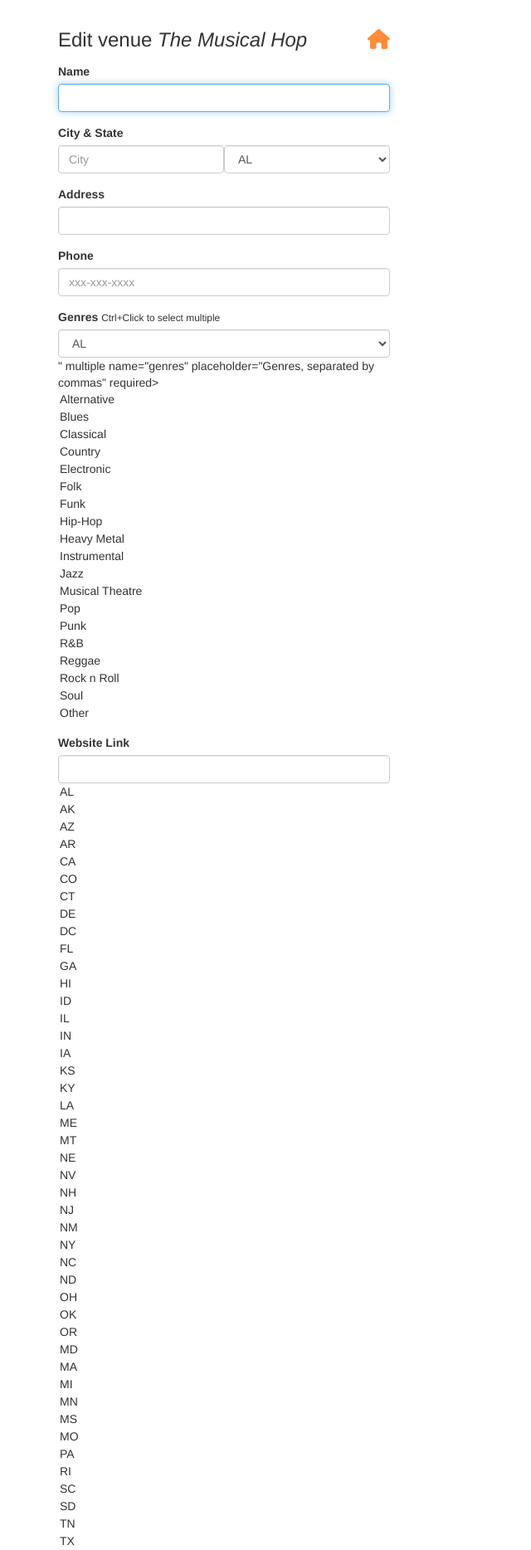
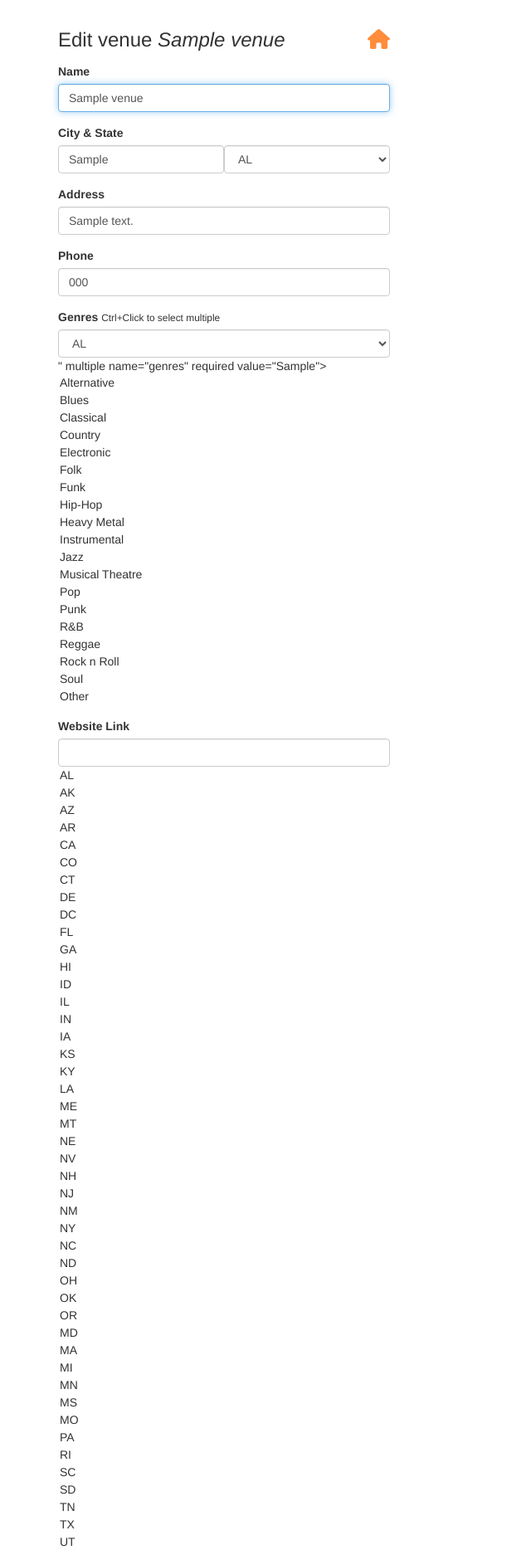
Before and after one commit to GerrardE/fyyur-app, a Flask app: page /venues/1/edit in a window 1280 px wide. Shown: the part 60-1928 px from the top of the page at 83% size, without its empty margins (0-640 px from the left). Run offline with Flask 2, Linux system fonts and the light colour scheme; tables that the repository leaves empty hold one stand-in row (values such as "Sample post"); parts of the project's set-up code (start-up, migrations or seed data) failed here and were passed over; some libraries are stand-ins or nearby versions.

Commit message:
Implement full app features

```diff
--- a/app.py
+++ b/app.py
@@ -24,6 +24,7 @@ moment = Moment(app)
 app.config.from_object('config')
 
 # TODO: connect to a local postgresql database
+# DONE
 # Initialize the flask migrate library
 db.init_app(app)
 migrate = Migrate(app, db)
@@ -80,7 +81,7 @@ def venues():
     cityRecords.append(cityRecord)
 
   data = cityRecords
-  # print(data)
+
   return render_template(
     'pages/venues.html',
     areas=data
@@ -108,40 +109,31 @@ def search_venues():
 def show_venue(venue_id):
   # shows the venue page with the given venue_id
   # TODO: replace with real venue data from the venues table, using venue_id
-  data1={
-    'id': 1,
-    'name': 'The Musical Hop',
-    'genres': ['Jazz', 'Reggae', 'Swing', 'Classical', 'Folk'],
-    'address': '1015 Folsom Street',
-    'city': 'San Francisco',
-    'state': 'CA',
-    'phone': '123-123-1234',
-    'website': 'https://www.themusicalhop.com',
-    'facebook_link': 'https://www.facebook.com/TheMusicalHop',
-    'seeking_talent': True,
-    'seeking_description': 'We are on the lookout for a local artist to play every two weeks. Please call us.',
-    'image_link': 'https://images.unsplash.com/photo-1543900694-133f37abaaa5?ixlib=rb-1.2.1&ixid=eyJhcHBfaWQiOjEyMDd9&auto=format&fit=crop&w=400&q=60',
-    'past_shows': [{
-      'artist_id': 4,
-      'artist_name': 'Guns N Petals',
-      'artist_image_link': 'https://images.unsplash.com/photo-1549213783-8284d0336c4f?ixlib=rb-1.2.1&ixid=eyJhcHBfaWQiOjEyMDd9&auto=format&fit=crop&w=300&q=80',
-      'start_time': '2019-05-21T21:30:00.000Z'
-    }],
-    'upcoming_shows': [],
-    'past_shows_count': 1,
-    'upcoming_shows_count': 0,
-  }
+  # DONE
 
   data = Venue.query.filter(Venue.id==venue_id).all()
-  data2 = Show.query.filter(Show.venue_id == venue_id).all()
+  shows = Show.query.filter(Show.venue_id == venue_id).all()
   past_shows = []
   upcoming_shows = []
 
-  for show in data2:
+  for show in shows:
+    show_artist = Artist.query.filter(Artist.id == show.artist_id).all()
     if show.start_time < datetime.now():
       showRecord = {
-        ''
+        'artist_id': show.artist_id,
+        'artist_name': show_artist[0].name,
+        'artist_image_link': show_artist[0].image_link,
+        'start_time': str(show.start_time)
       }
+      past_shows.append(showRecord)
+    else:
+      showRecord = {
+        'artist_id': show.artist_id,
+        'artist_name': show_artist[0].name,
+        'artist_image_link': show_artist[0].image_link,
+        'start_time': str(show.start_time)
+      }
+      upcoming_shows.append(showRecord)
 
   result = data[0]
   data={
@@ -157,15 +149,10 @@ def show_venue(venue_id):
     'seeking_talent': result.seeking_talent,
     'seeking_description': result.seeking_description,
     'image_link': result.image_link,
-    # 'past_shows': [{
-    #   'artist_id': s.artist_id,
-    #   'artist_name': s.artist_name,
-    #   'artist_image_link': s.artist_image_link,
-    #   'start_time': s.start_time
-    # }],
-    'upcoming_shows': [],
-    'past_shows_count': 1,
-    'upcoming_shows_count': 0,
+    'past_shows': past_shows,
+    'upcoming_shows': upcoming_shows,
+    'past_shows_count': len(past_shows),
+    'upcoming_shows_count': len(upcoming_shows)
   }
 
   return render_template('pages/show_venue.html', venue=data)
@@ -182,6 +169,7 @@ def create_venue_form():
 def create_venue_submission():
   # TODO: insert form data as a new Venue record in the db, instead
   # TODO: modify data to be the data object returned from db insertion
+  # DONE
   form = VenueForm()
   error = False
   # Declare and empty data dictionary to hold all retrieved variables
@@ -217,7 +205,7 @@ def create_venue_submission():
       seeking_description=data['seeking_description'],
       image_link=data['image_link']
       )
-    print(data)
+
     db.session.add(venue)
     # commit final changes and flash newly added venue on success
     db.session.commit()
@@ -237,10 +225,18 @@ def create_venue_submission():
 @app.route('/venues/<venue_id>', methods=['DELETE'])
 def delete_venue(venue_id):
   # TODO: Complete this endpoint for taking a venue_id, and using
+  # DONE
   # SQLAlchemy ORM to delete a record. Handle cases where the session commit could fail.
 
   # BONUS CHALLENGE: Implement a button to delete a Venue on a Venue Page, have it so that
   # clicking that button delete it from the db then redirect the user to the homepage
+  try:
+    Venue.query.filter_by(id=venue_id).delete()
+    db.session.commit()
+  except:
+    db.session.rollback()
+  finally:
+    db.session.close()
   return None
 
 #  Artists
@@ -248,109 +244,88 @@ def delete_venue(venue_id):
 @app.route('/artists')
 def artists():
   # TODO: replace with real data returned from querying the database
-  data=[{
-    'id': 4,
-    'name': 'Guns N Petals',
-  }, {
-    'id': 5,
-    'name': 'Matt Quevedo',
-  }, {
-    'id': 6,
-    'name': 'The Wild Sax Band',
-  }]
+  # DONE
+
+  results = Artist.query.all()
+  artistRecords = []
+
+  for artist in results:
+    records = {
+      'id': artist.id,
+      'name': artist.name,
+    }
+    artistRecords.append(records)
+
+  data = artistRecords
+
   return render_template('pages/artists.html', artists=data)
 
 @app.route('/artists/search', methods=['POST'])
 def search_artists():
   # TODO: implement search on artists with partial string search. Ensure it is case-insensitive.
-  # seach for 'A' should return 'Guns N Petals', 'Matt Quevado', and 'The Wild Sax Band'.
-  # search for 'band' should return 'The Wild Sax Band'.
-  response={
-    'count': 1,
-    'data': [{
-      'id': 4,
-      'name': 'Guns N Petals',
-      'num_upcoming_shows': 0,
-    }]
+  # DONE
+
+  # get the search term
+  term = request.form['search_term']
+
+  # query the database for like results and send the response
+  data = Artist.query.filter(Artist.name.like('%'+term+'%')).all()
+  response = {
+    'count': len(data),
+    'data': data
   }
+
   return render_template('pages/search_artists.html', results=response, search_term=request.form.get('search_term', ''))
 
 @app.route('/artists/<int:artist_id>')
 def show_artist(artist_id):
   # shows the venue page with the given venue_id
   # TODO: replace with real venue data from the venues table, using venue_id
-  data1={
-    'id': 4,
-    'name': 'Guns N Petals',
-    'genres': ['Rock n Roll'],
-    'city': 'San Francisco',
-    'state': 'CA',
-    'phone': '326-123-5000',
-    'website': 'https://www.gunsnpetalsband.com',
-    'facebook_link': 'https://www.facebook.com/GunsNPetals',
-    'seeking_venue': True,
-    'seeking_description': 'Looking for shows to perform at in the San Francisco Bay Area!',
-    'image_link': 'https://images.unsplash.com/photo-1549213783-8284d0336c4f?ixlib=rb-1.2.1&ixid=eyJhcHBfaWQiOjEyMDd9&auto=format&fit=crop&w=300&q=80',
-    'past_shows': [{
-      'venue_id': 1,
-      'venue_name': 'The Musical Hop',
-      'venue_image_link': 'https://images.unsplash.com/photo-1543900694-133f37abaaa5?ixlib=rb-1.2.1&ixid=eyJhcHBfaWQiOjEyMDd9&auto=format&fit=crop&w=400&q=60',
-      'start_time': '2019-05-21T21:30:00.000Z'
-    }],
-    'upcoming_shows': [],
-    'past_shows_count': 1,
-    'upcoming_shows_count': 0,
+  # DONE
+
+  data = Artist.query.filter(Artist.id==artist_id).all()
+  shows = Show.query.filter(Show.artist_id == artist_id).all()
+  past_shows = []
+  upcoming_shows = []
+
+  for show in shows:
+    show_venue = Venue.query.filter(Venue.id == show.venue_id).all()
+    if show.start_time < datetime.now():
+      showRecord = {
+        'venue_id': show.venue_id,
+        'venue_name': show_venue[0].name,
+        'venue_image_link': show_venue[0].image_link,
+        'start_time': str(show.start_time)
+      }
+      past_shows.append(showRecord)
+    else:
+      showRecord = {
+        'venue_id': show.venue_id,
+        'venue_name': show_venue[0].name,
+        'venue_image_link': show_venue[0].image_link,
+        'start_time': str(show.start_time)
+      }
+      upcoming_shows.append(showRecord)
+
+  result = data[0]
+  data={
+    'id': result.id,
+    'name': result.name,
+    'genres': result.genres,
+    'city': result.city,
+    'state': result.state,
+    'phone': result.phone,
+    'website': result.website,
+    'facebook_link': result.facebook_link,
+    'seeking_talent': result.seeking_venue,
+    'seeking_description': result.seeking_description,
+    'image_link': result.image_link,
+    'past_shows': past_shows,
+    'upcoming_shows': upcoming_shows,
+    'past_shows_count': len(past_shows),
+    'upcoming_shows_count': len(upcoming_shows)
   }
-  data2={
-    'id': 5,
-    'name': 'Matt Quevedo',
-    'genres': ['Jazz'],
-    'city': 'New York',
-    'state': 'NY',
-    'phone': '300-400-5000',
-    'facebook_link': 'https://www.facebook.com/mattquevedo923251523',
-    'seeking_venue': False,
-    'image_link': 'https://images.unsplash.com/photo-1495223153807-b916f75de8c5?ixlib=rb-1.2.1&ixid=eyJhcHBfaWQiOjEyMDd9&auto=format&fit=crop&w=334&q=80',
-    'past_shows': [{
-      'venue_id': 3,
-      'venue_name': 'Park Square Live Music & Coffee',
-      'venue_image_link': 'https://images.unsplash.com/photo-1485686531765-ba63b07845a7?ixlib=rb-1.2.1&ixid=eyJhcHBfaWQiOjEyMDd9&auto=format&fit=crop&w=747&q=80',
-      'start_time': '2019-06-15T23:00:00.000Z'
-    }],
-    'upcoming_shows': [],
-    'past_shows_count': 1,
-    'upcoming_shows_count': 0,
-  }
-  data3={
-    'id': 6,
-    'name': 'The Wild Sax Band',
-    'genres': ['Jazz', 'Classical'],
-    'city': 'San Francisco',
-    'state': 'CA',
-    'phone': '432-325-5432',
-    'seeking_venue': False,
-    'image_link': 'https://images.unsplash.com/photo-1558369981-f9ca78462e61?ixlib=rb-1.2.1&ixid=eyJhcHBfaWQiOjEyMDd9&auto=format&fit=crop&w=794&q=80',
-    'past_shows': [],
-    'upcoming_shows': [{
-      'venue_id': 3,
-      'venue_name': 'Park Square Live Music & Coffee',
-      'venue_image_link': 'https://images.unsplash.com/photo-1485686531765-ba63b07845a7?ixlib=rb-1.2.1&ixid=eyJhcHBfaWQiOjEyMDd9&auto=format&fit=crop&w=747&q=80',
-      'start_time': '2035-04-01T20:00:00.000Z'
-    }, {
-      'venue_id': 3,
-      'venue_name': 'Park Square Live Music & Coffee',
-      'venue_image_link': 'https://images.unsplash.com/photo-1485686531765-ba63b07845a7?ixlib=rb-1.2.1&ixid=eyJhcHBfaWQiOjEyMDd9&auto=format&fit=crop&w=747&q=80',
-      'start_time': '2035-04-08T20:00:00.000Z'
-    }, {
-      'venue_id': 3,
-      'venue_name': 'Park Square Live Music & Coffee',
-      'venue_image_link': 'https://images.unsplash.com/photo-1485686531765-ba63b07845a7?ixlib=rb-1.2.1&ixid=eyJhcHBfaWQiOjEyMDd9&auto=format&fit=crop&w=747&q=80',
-      'start_time': '2035-04-15T20:00:00.000Z'
-    }],
-    'past_shows_count': 0,
-    'upcoming_shows_count': 3,
-  }
-  data = list(filter(lambda d: d['id'] == artist_id, [data1, data2, data3]))[0]
+
   return render_template('pages/show_artist.html', artist=data)
 
 #  Update
@@ -358,53 +333,127 @@ def show_artist(artist_id):
 @app.route('/artists/<int:artist_id>/edit', methods=['GET'])
 def edit_artist(artist_id):
   form = ArtistForm()
+  data = Artist.query.get(artist_id)
+
   artist={
-    'id': 4,
-    'name': 'Guns N Petals',
-    'genres': ['Rock n Roll'],
-    'city': 'San Francisco',
-    'state': 'CA',
-    'phone': '326-123-5000',
-    'website': 'https://www.gunsnpetalsband.com',
-    'facebook_link': 'https://www.facebook.com/GunsNPetals',
-    'seeking_venue': True,
-    'seeking_description': 'Looking for shows to perform at in the San Francisco Bay Area!',
-    'image_link': 'https://images.unsplash.com/photo-1549213783-8284d0336c4f?ixlib=rb-1.2.1&ixid=eyJhcHBfaWQiOjEyMDd9&auto=format&fit=crop&w=300&q=80'
+    'id': data.id,
+    'name': data.name,
+    'genres': data.genres,
+    'city': data.city,
+    'state': data.state,
+    'phone': data.phone,
+    'website': data.website,
+    'facebook_link': data.facebook_link,
+    'seeking_venue': data.seeking_venue,
+    'seeking_description': data.seeking_description,
+    'image_link': data.image_link
   }
+
   # TODO: populate form with fields from artist with ID <artist_id>
   return render_template('forms/edit_artist.html', form=form, artist=artist)
 
 @app.route('/artists/<int:artist_id>/edit', methods=['POST'])
 def edit_artist_submission(artist_id):
   # TODO: take values from the form submitted, and update existing
+  # DONE
   # artist record with ID <artist_id> using the new attributes
+  error = False
+  # Retrieve existing artist variables
+  data = Artist.query.get(artist_id)
+
+  try:
+    # for each form data, set corresponding key in the 'data' dictionary
+    data.name = request.form['name']
+    data.city = request.form['city']
+    data.state = request.form['state']
+    data.phone = request.form['phone']
+    data.genres = request.form.getlist('genres')
+    data.website = request.form['website']
+    data.facebook_link = request.form['facebook_link']
+    if request.form['seeking_venue'] == 'Yes':
+      data.seeking_venue = True
+      print(data)
+    else:
+      data.seeking_venue = False
+    data.seeking_description = request.form['seeking_description']
+    data.image_link = request.form['image_link']
+    # commit final changes and flash newly edited artist on success
+    db.session.commit()
+    flash('Artist ' + data.name + ' was successfully edited!')
+  except:
+    error = True
+    # if an error occurred, rollback the changes from the session and flash an error message
+    db.session.rollback()
+    flash('An error occurred. Artist ' + data.name + ' could not be edited.')
+    # log error message to the console for easy debbugging
+    print(sys.exc_info())
+  finally:
+    db.session.close()
 
   return redirect(url_for('show_artist', artist_id=artist_id))
 
 @app.route('/venues/<int:venue_id>/edit', methods=['GET'])
 def edit_venue(venue_id):
   form = VenueForm()
+  data = Venue.query.get(venue_id)
+
   venue={
-    'id': 1,
-    'name': 'The Musical Hop',
-    'genres': ['Jazz', 'Reggae', 'Swing', 'Classical', 'Folk'],
-    'address': '1015 Folsom Street',
-    'city': 'San Francisco',
-    'state': 'CA',
-    'phone': '123-123-1234',
-    'website': 'https://www.themusicalhop.com',
-    'facebook_link': 'https://www.facebook.com/TheMusicalHop',
-    'seeking_talent': True,
-    'seeking_description': 'We are on the lookout for a local artist to play every two weeks. Please call us.',
-    'image_link': 'https://images.unsplash.com/photo-1543900694-133f37abaaa5?ixlib=rb-1.2.1&ixid=eyJhcHBfaWQiOjEyMDd9&auto=format&fit=crop&w=400&q=60'
+    'id': data.id,
+    'name': data.name,
+    'genres': data.genres,
+    'address': data.address,
+    'city': data.city,
+    'state': data.state,
+    'phone': data.phone,
+    'website': data.website,
+    'facebook_link': data.facebook_link,
+    'seeking_talent': data.seeking_talent,
+    'seeking_description': data.seeking_description,
+    'image_link': data.image_link
   }
   # TODO: populate form with values from venue with ID <venue_id>
+  # DONE
   return render_template('forms/edit_venue.html', form=form, venue=venue)
 
 @app.route('/venues/<int:venue_id>/edit', methods=['POST'])
 def edit_venue_submission(venue_id):
   # TODO: take values from the form submitted, and update existing
   # venue record with ID <venue_id> using the new attributes
+  # DONE
+
+  error = False
+  # Retrieve existing artist variables
+  data = Venue.query.get(venue_id)
+
+  try:
+    # for each form data, set corresponding key in the 'data' dictionary
+    data.name = request.form['name']
+    data.city = request.form['city']
+    data.state = request.form['state']
+    data.address = request.form['address']
+    data.phone = request.form['phone']
+    data.genres = request.form.getlist('genres')
+    data.website = request.form['website']
+    data.facebook_link = request.form['facebook_link']
+    if request.form['seeking_talent'] == 'Yes':
+      data.seeking_talent = True
+    else:
+      data.seeking_talent = False
+    data.seeking_description = request.form['seeking_description']
+    data.image_link = request.form['image_link']
+    # commit final changes and flash newly edited artist on success
+    db.session.commit()
+    flash('Venue ' + data.name + ' was successfully edited!')
+  except:
+    error = True
+    # if an error occurred, rollback the changes from the session and flash an error message
+    db.session.rollback()
+    flash('An error occurred. Venue ' + data.name + ' could not be edited.')
+    # log error message to the console for easy debbugging
+    print(sys.exc_info())
+  finally:
+    db.session.close()
+
   return redirect(url_for('show_venue', venue_id=venue_id))
 
 #  Create Artist
@@ -420,6 +469,8 @@ def create_artist_submission():
   # called upon submitting the new artist listing form
   # TODO: insert form data as a new Venue record in the db, instead
   # TODO: modify data to be the data object returned from db insertion
+  # DONE
+
   error = False
   # Declare and empty data dictionary to hold all retrieved variables
   data = {}
@@ -474,42 +525,21 @@ def shows():
   # displays list of shows at /shows
   # TODO: replace with real venues data.
   #       num_shows should be aggregated based on number of upcoming shows per venue.
-  data=[{
-    'venue_id': 1,
-    'venue_name': 'The Musical Hop',
-    'artist_id': 4,
-    'artist_name': 'Guns N Petals',
-    'artist_image_link': 'https://images.unsplash.com/photo-1549213783-8284d0336c4f?ixlib=rb-1.2.1&ixid=eyJhcHBfaWQiOjEyMDd9&auto=format&fit=crop&w=300&q=80',
-    'start_time': '2019-05-21T21:30:00.000Z'
-  }, {
-    'venue_id': 3,
-    'venue_name': 'Park Square Live Music & Coffee',
-    'artist_id': 5,
-    'artist_name': 'Matt Quevedo',
-    'artist_image_link': 'https://images.unsplash.com/photo-1495223153807-b916f75de8c5?ixlib=rb-1.2.1&ixid=eyJhcHBfaWQiOjEyMDd9&auto=format&fit=crop&w=334&q=80',
-    'start_time': '2019-06-15T23:00:00.000Z'
-  }, {
-    'venue_id': 3,
-    'venue_name': 'Park Square Live Music & Coffee',
-    'artist_id': 6,
-    'artist_name': 'The Wild Sax Band',
-    'artist_image_link': 'https://images.unsplash.com/photo-1558369981-f9ca78462e61?ixlib=rb-1.2.1&ixid=eyJhcHBfaWQiOjEyMDd9&auto=format&fit=crop&w=794&q=80',
-    'start_time': '2035-04-01T20:00:00.000Z'
-  }, {
-    'venue_id': 3,
-    'venue_name': 'Park Square Live Music & Coffee',
-    'artist_id': 6,
-    'artist_name': 'The Wild Sax Band',
-    'artist_image_link': 'https://images.unsplash.com/photo-1558369981-f9ca78462e61?ixlib=rb-1.2.1&ixid=eyJhcHBfaWQiOjEyMDd9&auto=format&fit=crop&w=794&q=80',
-    'start_time': '2035-04-08T20:00:00.000Z'
-  }, {
-    'venue_id': 3,
-    'venue_name': 'Park Square Live Music & Coffee',
-    'artist_id': 6,
-    'artist_name': 'The Wild Sax Band',
-    'artist_image_link': 'https://images.unsplash.com/photo-1558369981-f9ca78462e61?ixlib=rb-1.2.1&ixid=eyJhcHBfaWQiOjEyMDd9&auto=format&fit=crop&w=794&q=80',
-    'start_time': '2035-04-15T20:00:00.000Z'
-  }]
+  results = db.session.query(Venue, Show, Artist).filter((Artist.id==Show.artist_id) & (Venue.id==Show.venue_id)).all()
+
+  data = []
+
+  for (venue, show, artist) in results:
+    showRecord = {
+      'venue_id': venue.id,
+      'venue_name': venue.name,
+      'artist_id': artist.id,
+      'artist_name': artist.name,
+      'artist_image_link': artist.image_link,
+      'start_time': str(show.start_time)
+    }
+    data.append(showRecord)
+
   return render_template('pages/shows.html', shows=data)
 
 @app.route('/shows/create')
@@ -522,6 +552,8 @@ def create_shows():
 def create_show_submission():
   # called to create new shows in the db, upon submitting new show listing form
   # TODO: insert form data as a new Show record in the db, instead
+  # DONE
+
   error = False
   # Declare and empty data dictionary to hold all retrieved variables
   data = {}
--- a/migrations/versions/03535ee2a985_.py
+++ b/migrations/versions/555c520da472_.py
@@ -1,8 +1,8 @@
 """empty message
 
-Revision ID: 03535ee2a985
+Revision ID: 555c520da472
 Revises:
-Create Date: 2019-11-29 00:22:15.572804
+Create Date: 2019-12-01 13:45:10.585655
 
 """
 from alembic import op
@@ -10,7 +10,7 @@ import sqlalchemy as sa
 
 
 # revision identifiers, used by Alembic.
-revision = '03535ee2a985'
+revision = '555c520da472'
 down_revision = None
 branch_labels = None
 depends_on = None
--- a/templates/forms/edit_venue.html
+++ b/templates/forms/edit_venue.html
@@ -6,51 +6,51 @@
       <h3 class="form-heading">Edit venue <em>{{ venue.name }}</em> <a href="{{ url_for('index') }}" title="Back to homepage"><i class="fa fa-home pull-right"></i></a></h3>
       <div class="form-group">
         <label for="name">Name</label>
-        {{ form.name(class_ = 'form-control', autofocus = true) }}
+        {{ form.name(class_ = 'form-control', value=venue.name, autofocus = true) }}
       </div>
       <div class="form-group">
           <label>City & State</label>
           <div class="form-inline">
             <div class="form-group">
-              {{ form.city(class_ = 'form-control', placeholder='City', autofocus = true) }}
+              {{ form.city(class_ = 'form-control', value=venue.city, autofocus = true) }}
             </div>
             <div class="form-group">
-              {{ form.state(class_ = 'form-control', placeholder='State', autofocus = true) }}
+              {{ form.state(class_ = 'form-control', value=venue.state, autofocus = true) }}
             </div>
           </div>
       </div>
       <div class="form-group">
         <label for="address">Address</label>
-        {{ form.address(class_ = 'form-control', autofocus = true) }}
+        {{ form.address(class_ = 'form-control', value=venue.address, autofocus = true) }}
       </div>
       <div class="form-group">
           <label for="phone">Phone</label>
-          {{ form.phone(class_ = 'form-control', placeholder='xxx-xxx-xxxx', autofocus = true) }}
+          {{ form.phone(class_ = 'form-control', value=venue.phone, autofocus = true) }}
         </div>
       <div class="form-group">
         <label for="genres">Genres</label>
         <small>Ctrl+Click to select multiple</small>
-        {{ form.genres(class_ = 'form-control', placeholder='Genres, separated by commas', id=form.state, autofocus = true) }}
+        {{ form.genres(class_ = 'form-control', value=venue.genres, id=form.state, autofocus = true) }}
       </div>
     <div class="form-group">
       <label for="website">Website Link</label>
-      {{ form.website(class_ = 'form-control', placeholder='http://', id=form.state, autofocus = true) }}
+      {{ form.website(class_ = 'form-control', value=venue.website, id=form.state, autofocus = true) }}
     </div>
     <div class="form-group">
       <label for="genres">Facebook Link</label>
-      {{ form.facebook_link(class_ = 'form-control', placeholder='http://', id=form.state, autofocus = true) }}
+      {{ form.facebook_link(class_ = 'form-control', value=venue.facebook_link, id=form.state, autofocus = true) }}
     </div>
     <div class="form-group">
       <label for="seeking_talent">Are you seeking talent?</label>
-      {{ form.seeking_talent(class_ = 'form-control', id=form.state, autofocus = true) }}
+      {{ form.seeking_talent(class_ = 'form-control', value=venue.seeking_talent, id=form.state, autofocus = true) }}
     </div>
     <div class="form-group">
       <label for="seeking_description">Describe the kind of talent</label>
-      {{ form.seeking_description(class_ = 'form-control', id=form.state, autofocus = true) }}
+      {{ form.seeking_description(class_ = 'form-control', value=venue.description, id=form.state, autofocus = true) }}
     </div>
     <div class="form-group">
       <label for="image_link">Image Link</label>
-      {{ form.image_link(class_ = 'form-control', placeholder='http://', id=form.state, autofocus = true) }}
+      {{ form.image_link(class_ = 'form-control', value=venue.image_link, id=form.state, autofocus = true) }}
     </div>
       <input type="submit" value="Edit Venue" class="btn btn-primary btn-lg btn-block">
     </form>
```
Also changed, not shown: templates/forms/edit_artist.html (+22 -6 lines).
